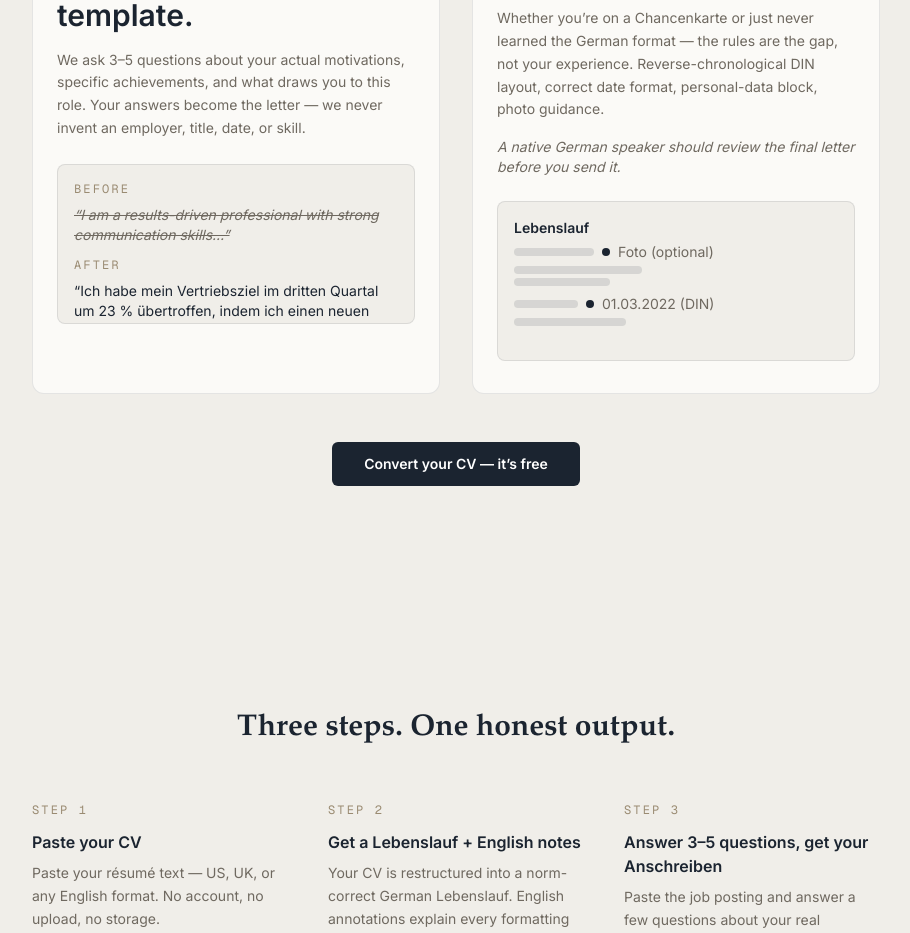
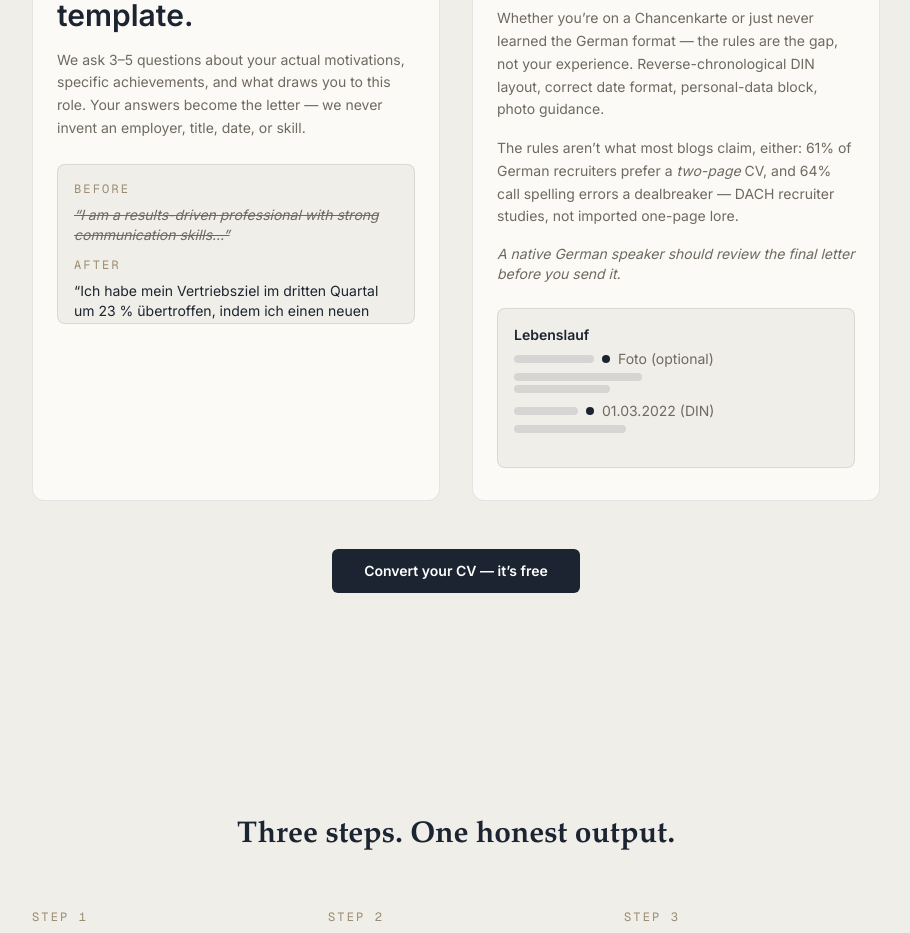
Before and after one commit to KI-lian-io/Ideation-, a Next.js app in the folder scanready/: page / in a window 1280 px wide. Shown: the part 920-1853 px from the top of the page, without its empty margins (184-1094 px from the left). Built offline with nearby package versions, Linux system fonts and the light colour scheme.

Commit message:
feat(landing): evidenced DACH stats in format card — 61% two-page preference, 64% spelling dealbreaker

```diff
--- a/scanready/src/app/page.tsx
+++ b/scanready/src/app/page.tsx
@@ -209,6 +209,12 @@ export default function HomePage() {
                   German format — the rules are the gap, not your experience.
                   Reverse-chronological DIN layout, correct date format,
                   personal-data block, photo guidance.
+                </p>
+                <p className="text-sm text-muted leading-relaxed mb-4">
+                  The rules aren&rsquo;t what most blogs claim, either: 61% of
+                  German recruiters prefer a <em>two-page</em> CV, and 64% call
+                  spelling errors a dealbreaker — DACH recruiter studies, not
+                  imported one-page lore.
                 </p>
                 <p className="text-sm text-muted italic mb-6">
                   A native German speaker should review the final letter before
```
